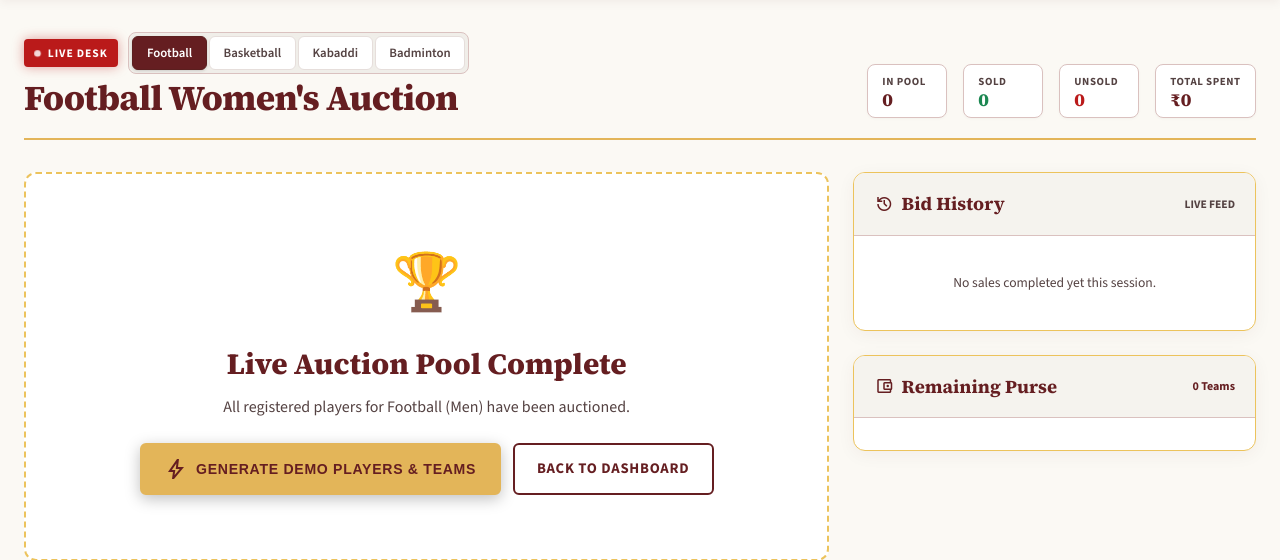
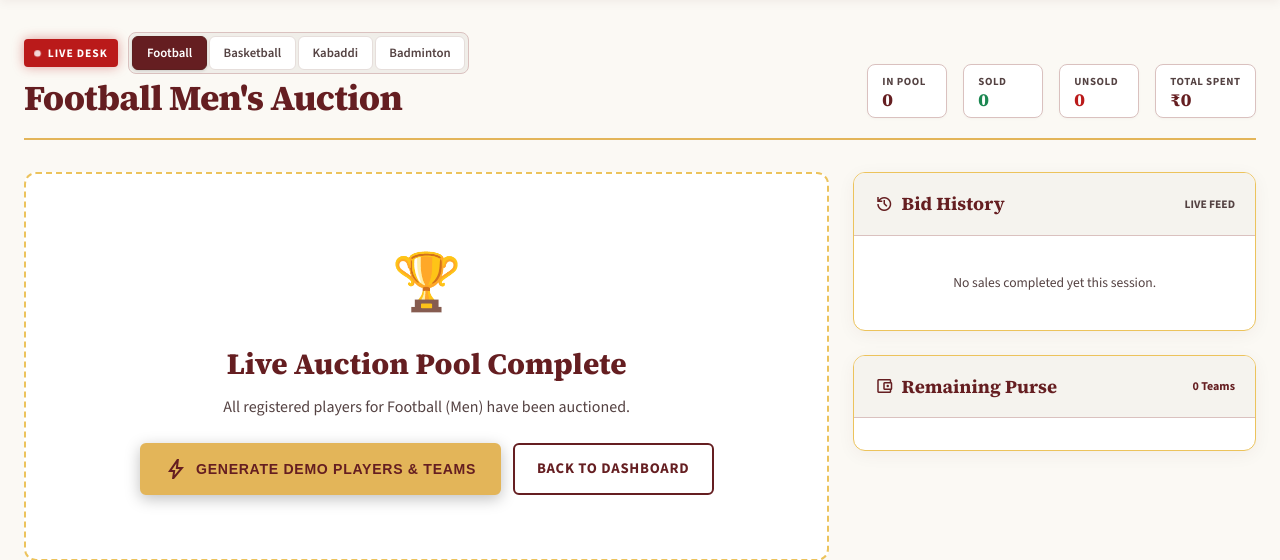
Before and after one commit to Nethrapalmjali/league4, a Flask app: page /bidding/football/male in a window 1280 px wide. Shown: the part 75-635 px from the top of the page. Run offline with Flask 3, Linux system fonts and the light colour scheme; the visitor is signed in with stand-in values (Sample User, id 1); some libraries are stand-ins or nearby versions.

Commit message:
Fix auction header and league switcher gender matching
- Fix title heading showing Women's Auction when viewing Men's category
- Ensure active league toggle (Men's / Women's League) highlights properly
- Hide Men/Women category switcher for Football and Kabaddi (Men-only sports)
- Preserve category when switching between sports that support Women
- Use url_gender for consistent form actions and navigation

```diff
--- a/templates/bidding.html
+++ b/templates/bidding.html
@@ -1,6 +1,6 @@
 {% extends "admin_base.html" %}
 {% import "_icons.html" as ico %}
-{% block title %}{{ sport }} Live Auction · {{ brand.short }}{% endblock %}
+{% block title %}{{ sport }} ({{ 'Women' if gender in ['Female', 'Women'] or player_gender == 'Female' else 'Men' }}) Live Auction · {{ brand.short }}{% endblock %}
 
 {% block head %}
 <!-- Stitch MCP Design System Fonts & Material Symbols -->
@@ -1080,7 +1080,7 @@
         <span class="material-symbols-outlined" style="font-size: 18px;">dashboard</span>
         Dashboard
       </a>
-      <a href="{{ url_for('bidding', sport=sport|lower, gender=gender|lower) }}" class="stitch-nav-link is-active">
+      <a href="{{ url_for('bidding', sport=sport|lower, gender=url_gender) }}" class="stitch-nav-link is-active">
         <span class="material-symbols-outlined" style="font-size: 18px;">gavel</span>
         Live Auction
       </a>
@@ -1136,21 +1136,21 @@
         </span>
         <div class="filter-pills">
           {% for s in sports %}
-            <a href="{{ url_for('bidding', sport=s|lower, gender='male') }}" class="filter-pill {{ 'is-active' if s.lower() == sport.lower() else '' }}">
+            <a href="{{ url_for('bidding', sport=s|lower, gender=('female' if s not in mens_only_sports and (gender in ['Female', 'Women'] or player_gender == 'Female') else 'male')) }}" class="filter-pill {{ 'is-active' if s.lower() == sport.lower() else '' }}">
               {{ s }}
             </a>
           {% endfor %}
         </div>
       </div>
-      <h2>{{ sport }} <span>{{ 'Men' if gender == 'Male' else 'Women' }}'s Auction</span></h2>
+      <h2>{{ sport }} <span>{{ 'Women' if gender in ['Female', 'Women'] or player_gender == 'Female' else 'Men' }}'s Auction</span></h2>
     </div>
 
     <div style="display:flex; flex-direction:column; align-items:flex-end; gap:0.6rem;">
       <!-- Category Switcher (Men / Women) -->
       {% if not mens_only %}
         <div class="filter-pills">
-          <a href="{{ url_for('bidding', sport=sport|lower, gender='male') }}" class="filter-pill {{ 'is-active' if gender == 'Male' else '' }}">Men's League</a>
-          <a href="{{ url_for('bidding', sport=sport|lower, gender='female') }}" class="filter-pill {{ 'is-active' if gender == 'Female' else '' }}">Women's League</a>
+          <a href="{{ url_for('bidding', sport=sport|lower, gender='male') }}" class="filter-pill {{ 'is-active' if gender in ['Male', 'Men'] or player_gender == 'Male' else '' }}">Men's League</a>
+          <a href="{{ url_for('bidding', sport=sport|lower, gender='female') }}" class="filter-pill {{ 'is-active' if gender in ['Female', 'Women'] or player_gender == 'Female' else '' }}">Women's League</a>
         </div>
       {% endif %}
 
@@ -1317,7 +1317,7 @@
               </div>
 
               <!-- Bidding Submission Form -->
-              <form method="POST" action="{{ url_for('bidding', sport=sport|lower, gender=gender|lower) }}" class="live-bid-form" data-player-id="{{ player.id }}">
+              <form method="POST" action="{{ url_for('bidding', sport=sport|lower, gender=url_gender) }}" class="live-bid-form" data-player-id="{{ player.id }}">
                 <input type="hidden" name="_csrf_token" value="{{ csrf_token() }}">
                 <input type="hidden" name="player_id" value="{{ player.id }}">
                 <input type="hidden" name="action" value="sell">
@@ -1372,7 +1372,7 @@
 
           <div style="display:flex; justify-content:center; gap:0.75rem; flex-wrap:wrap;">
             {% if unsold_players %}
-              <form method="POST" action="{{ url_for('bidding', sport=sport|lower, gender=gender|lower) }}">
+              <form method="POST" action="{{ url_for('bidding', sport=sport|lower, gender=url_gender) }}">
                 <input type="hidden" name="_csrf_token" value="{{ csrf_token() }}">
                 <input type="hidden" name="action" value="recall_unsold">
                 <button type="submit" class="btn-hammer-stitch" style="font-size:0.88rem; padding:0.75rem 1.4rem;">
@@ -1381,7 +1381,7 @@
                 </button>
               </form>
             {% else %}
-              <form method="POST" action="{{ url_for('bidding', sport=sport|lower, gender=gender|lower) }}">
+              <form method="POST" action="{{ url_for('bidding', sport=sport|lower, gender=url_gender) }}">
                 <input type="hidden" name="_csrf_token" value="{{ csrf_token() }}">
                 <input type="hidden" name="action" value="seed_demo">
                 <button type="submit" class="btn-hammer-stitch" style="font-size:0.88rem; padding:0.75rem 1.4rem;">
@@ -1477,7 +1477,7 @@
             Players passed during Round 1. Click below to recall them back into the live auction pool for Round 2.
           </p>
         </div>
-        <form method="POST" action="{{ url_for('bidding', sport=sport|lower, gender=gender|lower) }}">
+        <form method="POST" action="{{ url_for('bidding', sport=sport|lower, gender=url_gender) }}">
           <input type="hidden" name="_csrf_token" value="{{ csrf_token() }}">
           <input type="hidden" name="action" value="recall_unsold">
           <button type="submit" class="btn-hammer-stitch" style="font-size:0.85rem; padding:0.65rem 1.25rem;">
```
